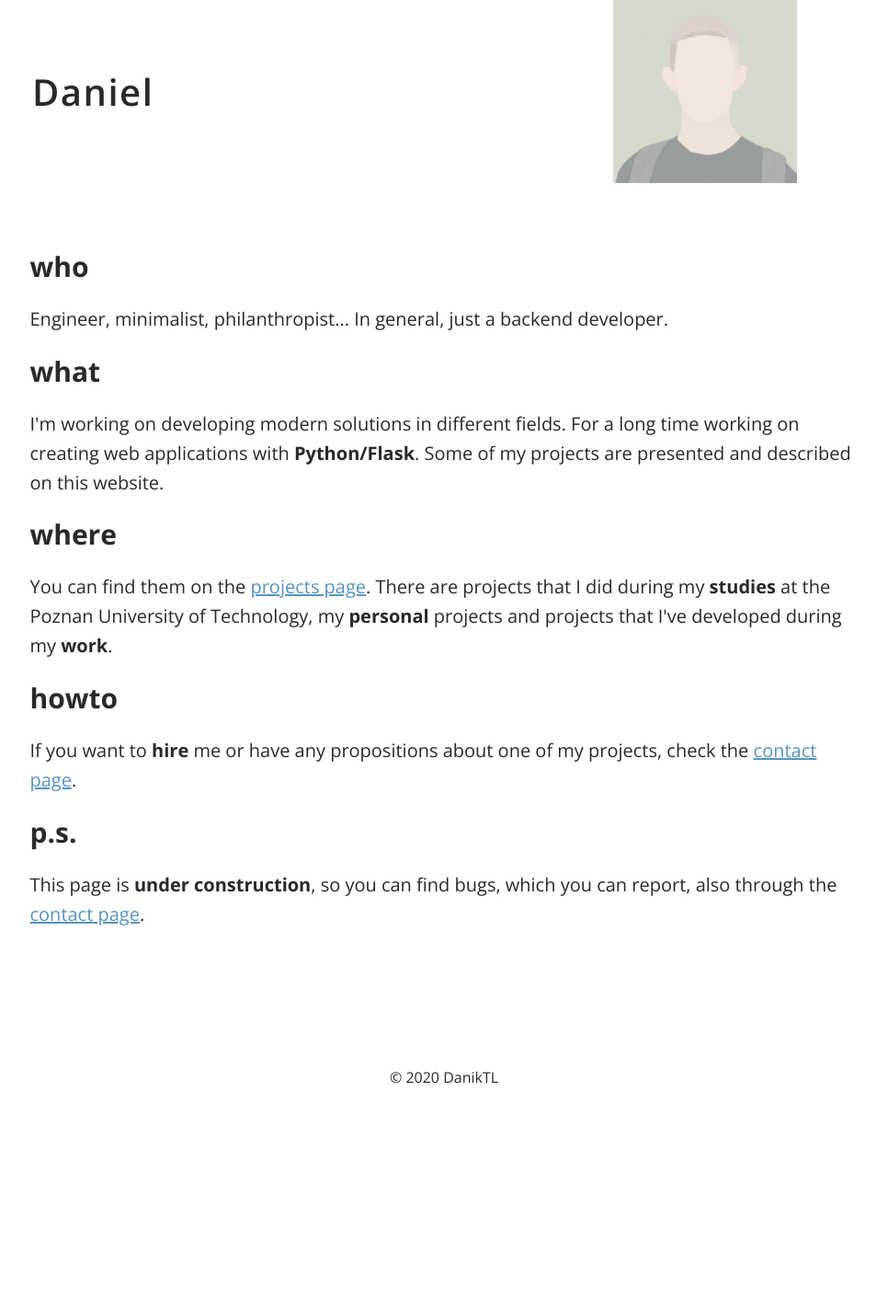
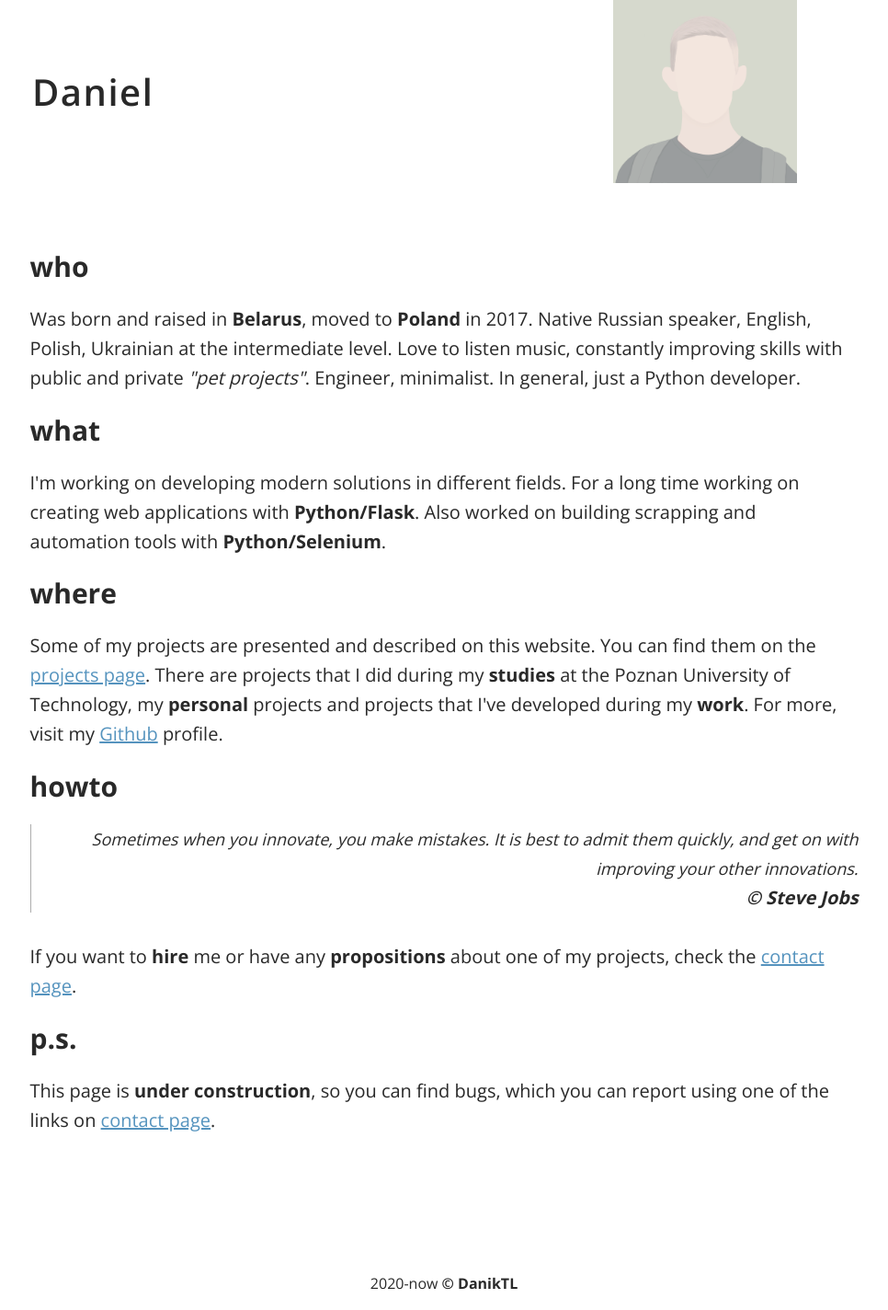
Before and after one commit to danoctua/flask-portfolio-legacy, a Flask app: page / in a window 1280 px wide. Shown: the part 101-1525 px from the top of the page at 92% size, without its empty margins (157-1123 px from the left). Before the commit the page ends 1279 px from the top, so only its background shows below. Run offline with Flask 2, Linux system fonts and the light colour scheme; parts of the project's set-up code (start-up, migrations or seed data) failed here and were passed over; some libraries are stand-ins or nearby versions.

Commit message:
about update

```diff
--- a/app/templates/about.html
+++ b/app/templates/about.html
@@ -8,19 +8,32 @@
 
 {% block content %}
     <h2>who</h2>
-    Engineer, minimalist, philanthropist... In general, just a backend developer.
+    Was born and raised in <b>Belarus</b>, moved to <b>Poland</b> in 2017.
+    Native Russian speaker, English, Polish, Ukrainian at the intermediate level.
+    Love to listen music, constantly improving skills with public and private <a style="font-style: italic">"pet projects"</a>.
+    Engineer, minimalist. In general, just a Python developer.
     <h2>what</h2>
     I'm working on developing modern solutions in different fields.
     For a long time working on creating web applications with <b>Python/Flask</b>.
+    Also worked on building scrapping and automation tools with <b>Python/Selenium</b>.
+
+    <h2>where</h2>
     Some of my projects are presented and described on this website.
-    <h2>where</h2>
     You can find them on the <a href="{{ url_for("projects_page") }}">projects page</a>.
     There are projects that I did during my <b>studies</b> at the Poznan University of Technology,
     my <b>personal</b> projects and projects that I've developed during my <b>work</b>.
+    For more, visit my <a href="https://github.com/daniktl">Github</a> profile.
+
     <h2>howto</h2>
-    If you want to <b>hire</b> me or have any propositions about one of my projects,
+    <div class="quote" style="text-align: right; font-size: 90%">
+        Sometimes when you innovate, you make mistakes. It is best to admit them quickly, and get on with improving your
+        other innovations.
+        <div class="quote-source">&copy; Steve Jobs</div>
+    </div>
+    <br>
+    If you want to <b>hire</b> me or have any <b>propositions</b> about one of my projects,
     check the <a href="{{ url_for("contact_page") }}">contact page</a>.
     <h2>p.s.</h2>
-    This page is <b>under construction</b>, so you can find bugs, which you can report,
-    also through the <a href="{{ url_for("contact_page") }}">contact page</a>.
+    This page is <b>under construction</b>, so you can find bugs, which you can report using one of the links on
+    <a href="{{ url_for("contact_page") }}">contact page</a>.
 {% endblock %}
--- a/app/templates/base.html
+++ b/app/templates/base.html
@@ -184,7 +184,7 @@
                 </div>
                 <div class="footer-bottom">
                     <div class="footer-copyright">
-                        © 2020 DanikTL
+                        2020-{{ current_year or "now" }} <b>&copy; DanikTL</b>
                     </div>
                 </div>
 
```
